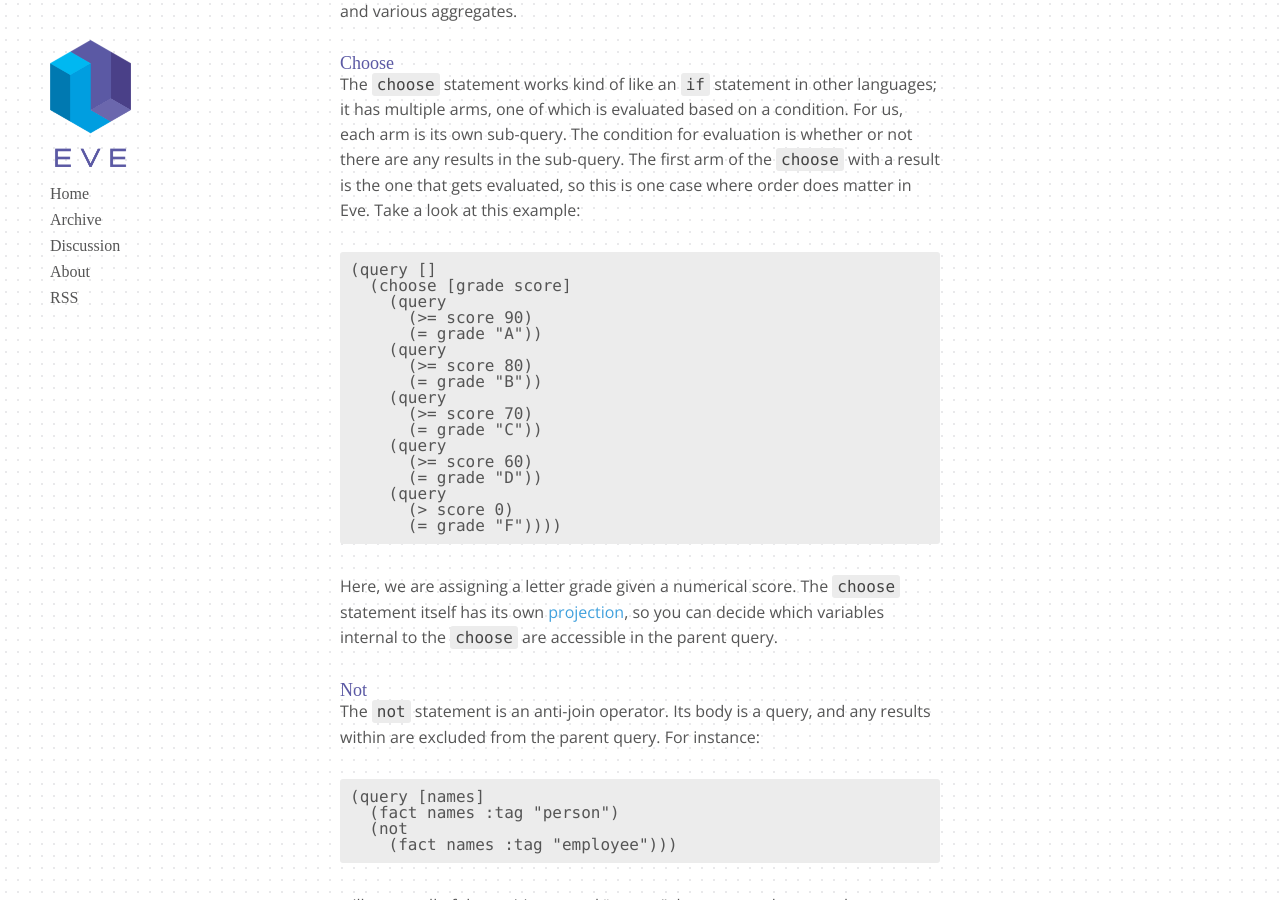
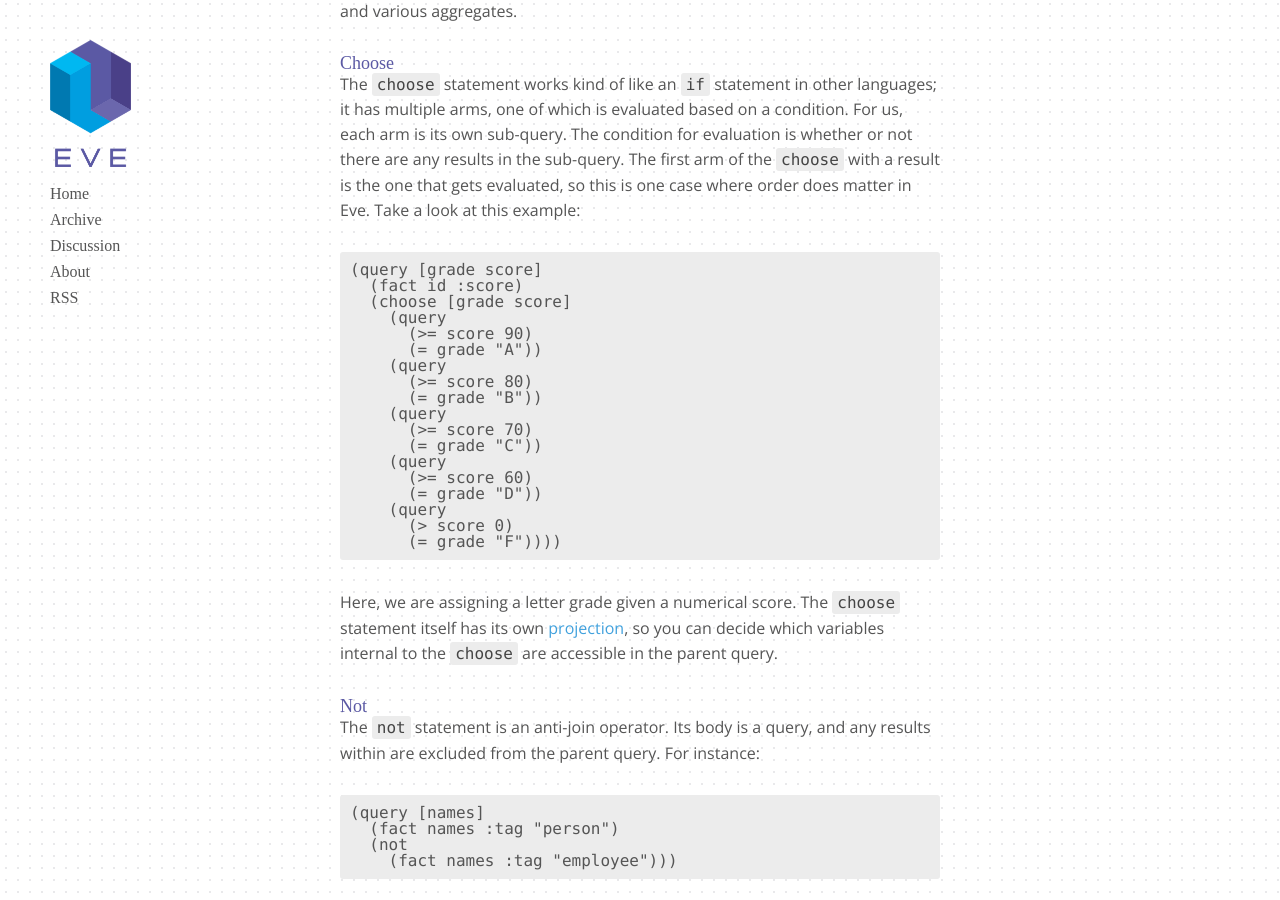
Before and after one commit to Kodowa/incidentalcomplexity, a Jekyll site: the page built from _posts/2016-06-30-apr.md, in a window 1280 px wide and 900 px high, scrolled down 3674 px. Built offline with Jekyll 4.4.1, drawn with Linux system fonts in a browser that asks for light colours; some web fonts are replaced.

Commit message:
make example not useless

````diff
--- a/_posts/2016-06-30-apr.md
+++ b/_posts/2016-06-30-apr.md
@@ -61,7 +61,8 @@ We added more language features to the runtime, including `choose`, `not`, and v
 The `choose` statement works kind of like an `if` statement in other languages; it has multiple arms, one of which is evaluated based on a condition. For us, each arm is its own sub-query. The condition for evaluation is whether or not there are any results in the sub-query. The first arm of the `choose` with a result is the one that gets evaluated, so this is one case where order does matter in Eve. Take a look at this example:
 
 ```
-(query []
+(query [grade score]
+  (fact id :score)
   (choose [grade score]
     (query
       (>= score 90)
````
